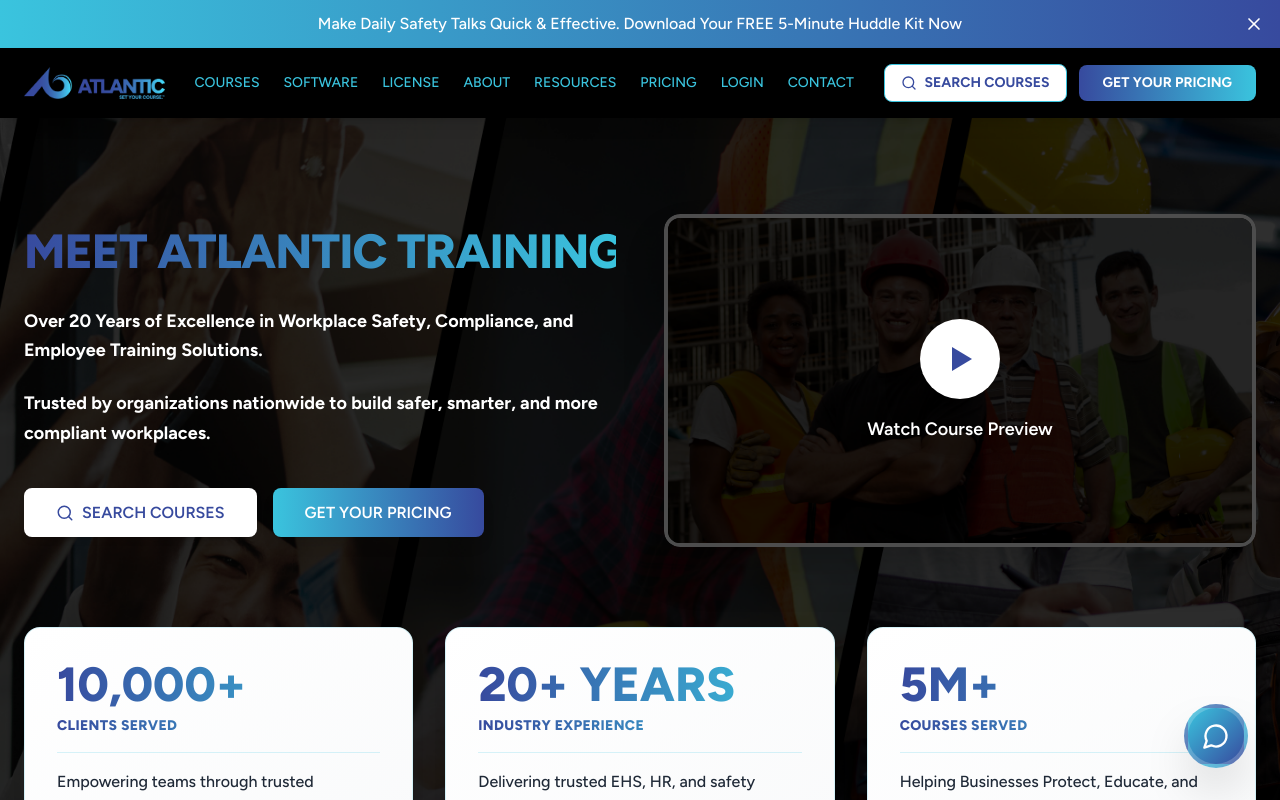
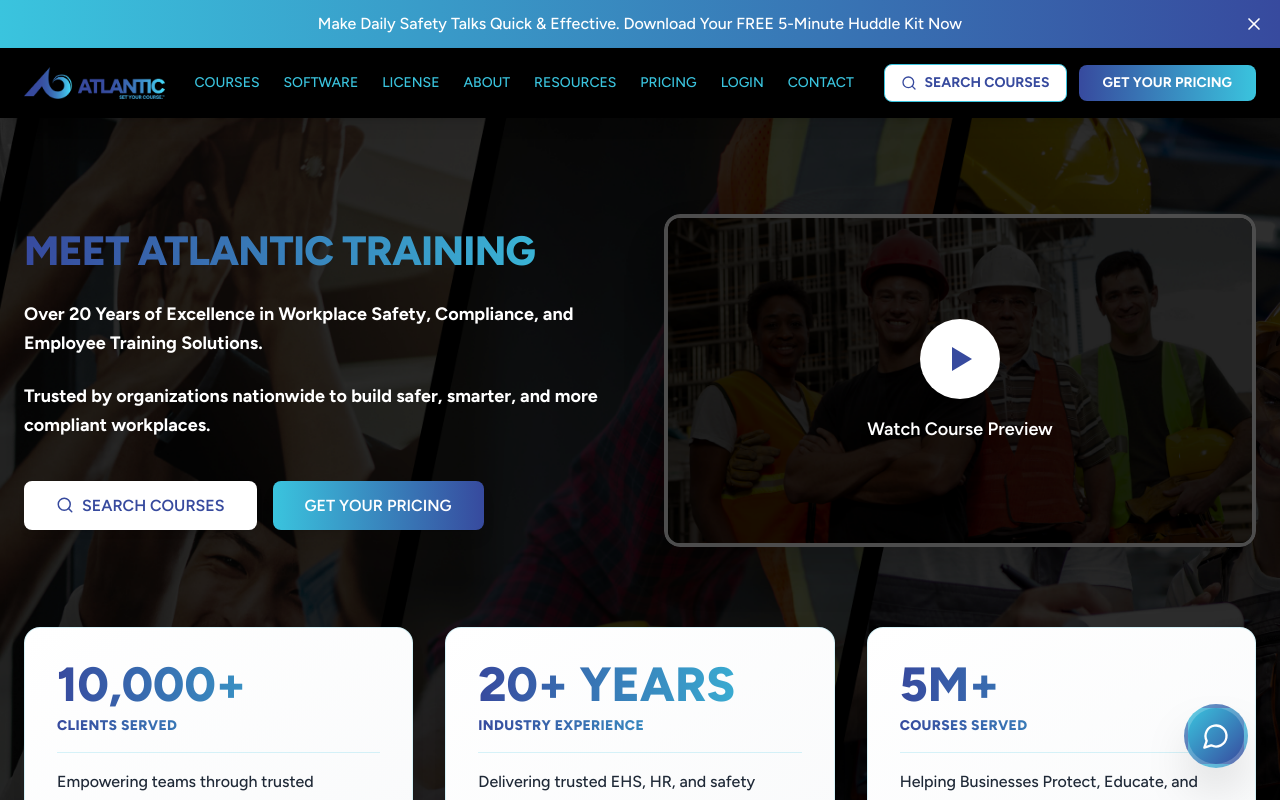
Before and after one commit to suzette-atlantic/Atlantic-Abt-Page-, a React (Vite) app: page / in a window 1280 px wide. Shown: the top 800 px of the page. Built offline with nearby package versions, Linux system fonts and the light colour scheme.

Commit message:
Fix hero heading: conservative clamp, leading-none, text-wrap balance for one-line fit

```diff
--- a/src/App.tsx
+++ b/src/App.tsx
@@ -97,7 +97,7 @@ function App() {
           <div className="grid lg:grid-cols-2 gap-12 items-center mb-20 overflow-visible">
             <div className="space-y-6 overflow-visible">
               <div className="overflow-visible pb-1" style={{ maxWidth: '100%' }}>
-                <h1 className="font-extrabold leading-[1.15] bg-gradient-to-r from-[#374A9E] to-[#3AC4DE] bg-clip-text text-transparent whitespace-nowrap" style={{ fontSize: 'clamp(2.25rem, 4vw, 3rem)', maxWidth: '100%', overflow: 'visible', textAlign: 'left' }}>
+                <h1 className="font-extrabold leading-none bg-gradient-to-r from-[#374A9E] to-[#3AC4DE] bg-clip-text text-transparent" style={{ fontSize: 'clamp(2rem, 3.2vw, 2.75rem)', lineHeight: '1', maxWidth: '100%', whiteSpace: 'normal', textWrap: 'balance', overflow: 'visible', textAlign: 'left' }}>
                   MEET ATLANTIC TRAINING
                 </h1>
               </div>
```
